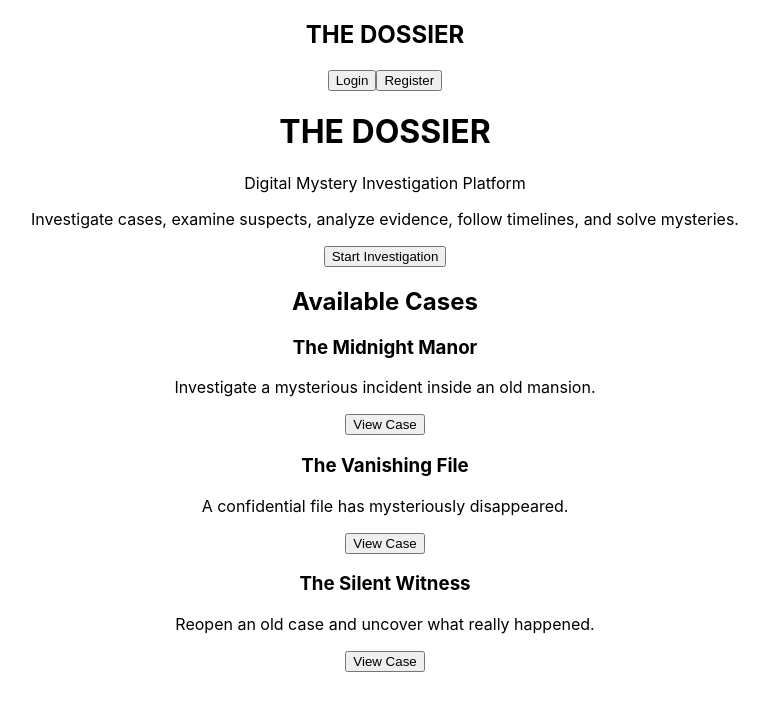
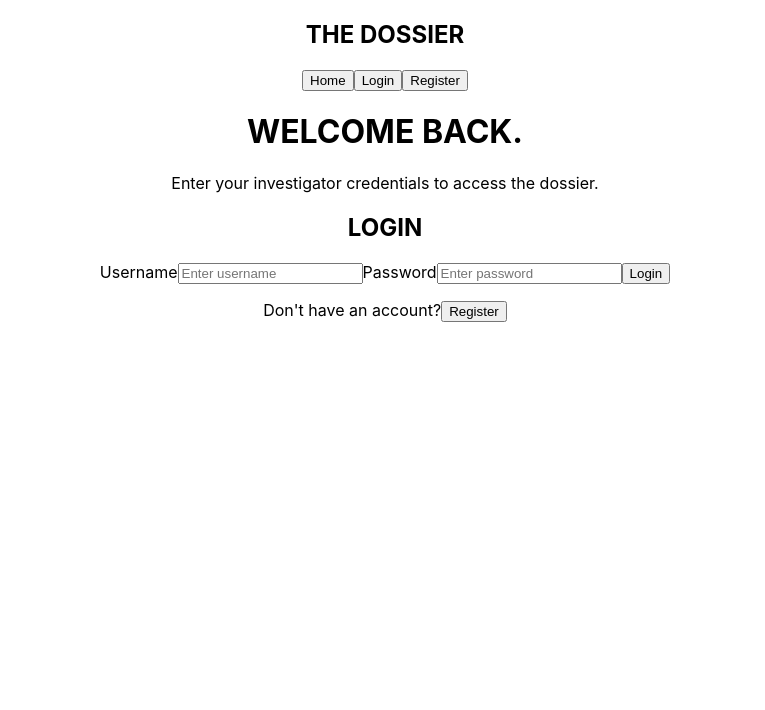
Before and after one commit to esuma278-cpu/The-Dossier---FrontEnd, a React (Create React App) app: page / in a window 1280 px wide. Both pictures are taken after a click on the button "Login". Shown: the top 710 px of the page, without its empty margins (255-1020 px from the left). Built offline with nearby package versions, Linux system fonts and the light colour scheme.

Commit message:
Update frontend layout and pages

```diff
--- a/src/App.js
+++ b/src/App.js
@@ -1,63 +1,249 @@
+import { useState } from "react";
 import "./App.css";
 
 function App() {
+  const [page, setPage] = useState("home");
+
   return (
     <div className="App">
-      <nav>
+
+      {/* NAVBAR */}
+      <nav className="navbar">
         <h2>THE DOSSIER</h2>
 
-        <div>
-          <button>Login</button>
-          <button>Register</button>
+        <div className="nav-links">
+          <button onClick={() => setPage("home")}>Home</button>
+          <button onClick={() => setPage("login")}>Login</button>
+          <button onClick={() => setPage("register")}>Register</button>
         </div>
       </nav>
 
-      <main>
-        <h1>THE DOSSIER</h1>
+
+      {/* HOME PAGE */}
+      {page === "home" && (
+        <div className="home">
+
+          <div className="home-left">
+            <p className="small-title">DIGITAL MYSTERY INVESTIGATION</p>
+
+            <h1>
+              THE
+              <br />
+              DOSSIER
+            </h1>
 
             <p>
-          Digital Mystery Investigation Platform
+              Investigate mysterious cases, examine suspects,
+              analyze evidence and uncover the truth.
             </p>
 
+            <button
+              className="main-button"
+              onClick={() => setPage("login")}
+            >
+              Start Investigation
+            </button>
+          </div>
+
+          <div className="home-right">
+            <div className="case-box">
+              <p>CASE FILE</p>
+              <h2>CONFIDENTIAL</h2>
+              <hr />
+              <p>ACCESS: RESTRICTED</p>
+              <p>STATUS: ACTIVE</p>
+              <p>CLASSIFICATION: MYSTERY</p>
+            </div>
+          </div>
+
+        </div>
+      )}
+
+
+      {/* LOGIN PAGE */}
+      {page === "login" && (
+        <div className="auth-page">
+
+          <div className="auth-left">
+            <h1>WELCOME BACK.</h1>
+
             <p>
-          Investigate cases, examine suspects, analyze evidence,
-          follow timelines, and solve mysteries.
+              Enter your investigator credentials
+              to access the dossier.
+            </p>
+          </div>
+
+          <div className="auth-card">
+
+            <h2>LOGIN</h2>
+
+            <form>
+
+              <label>Username</label>
+              <input
+                type="text"
+                placeholder="Enter username"
+              />
+
+              <label>Password</label>
+              <input
+                type="password"
+                placeholder="Enter password"
+              />
+
+              <button
+                type="button"
+                className="main-button"
+                onClick={() => setPage("dashboard")}
+              >
+                Login
+              </button>
+
+            </form>
+
+            <p className="switch-text">
+              Don't have an account?
+              <button onClick={() => setPage("register")}>
+                Register
+              </button>
             </p>
 
-        <button className="start-btn">
-          Start Investigation
+          </div>
+
+        </div>
+      )}
+
+
+      {/* REGISTER PAGE */}
+      {page === "register" && (
+        <div className="auth-page">
+
+          <div className="auth-left">
+            <h1>JOIN THE DOSSIER.</h1>
+
+            <p>
+              Create your investigator account
+              and begin solving mysteries.
+            </p>
+          </div>
+
+          <div className="auth-card">
+
+            <h2>REGISTER</h2>
+
+            <form>
+
+              <label>Username</label>
+              <input
+                type="text"
+                placeholder="Enter username"
+              />
+
+              <label>Email</label>
+              <input
+                type="email"
+                placeholder="Enter email"
+              />
+
+              <label>Password</label>
+              <input
+                type="password"
+                placeholder="Enter password"
+              />
+
+              <label>Confirm Password</label>
+              <input
+                type="password"
+                placeholder="Confirm password"
+              />
+
+              <button
+                type="button"
+                className="main-button"
+                onClick={() => setPage("login")}
+              >
+                Create Account
               </button>
-      </main>
 
-      <section>
-        <h2>Available Cases</h2>
+            </form>
+
+            <p className="switch-text">
+              Already have an account?
+              <button onClick={() => setPage("login")}>
+                Login
+              </button>
+            </p>
+
+          </div>
+
+        </div>
+      )}
+
+
+      {/* DASHBOARD */}
+      {page === "dashboard" && (
+        <div className="dashboard">
+
+          <div className="dashboard-header">
+            <div>
+              <p className="small-title">
+                INVESTIGATOR DASHBOARD
+              </p>
+
+              <h1>Available Cases</h1>
+            </div>
+
+            <button onClick={() => setPage("home")}>
+              Logout
+            </button>
+          </div>
+
 
           <div className="cases">
+
             <div className="case-card">
-            <h3>The Midnight Manor</h3>
+              <p>CASE #001</p>
+              <h2>The Midnight Manor</h2>
+
               <p>
-              Investigate a mysterious incident inside an old mansion.
+                Investigate a mysterious incident
+                inside an old mansion.
               </p>
+
               <button>View Case</button>
             </div>
 
+
             <div className="case-card">
-            <h3>The Vanishing File</h3>
+              <p>CASE #002</p>
+              <h2>The Vanishing File</h2>
+
               <p>
-              A confidential file has mysteriously disappeared.
+                A confidential file has mysteriously
+                disappeared.
               </p>
+
               <button>View Case</button>
             </div>
 
+
             <div className="case-card">
-            <h3>The Silent Witness</h3>
+              <p>CASE #003</p>
+              <h2>The Silent Witness</h2>
+
               <p>
-              Reopen an old case and uncover what really happened.
+                Reopen an old case and uncover
+                what really happened.
               </p>
+
               <button>View Case</button>
             </div>
+
           </div>
-      </section>
+
+        </div>
+      )}
+
     </div>
   );
 }
```
Lines whose indentation alone changed are shown as unchanged.
